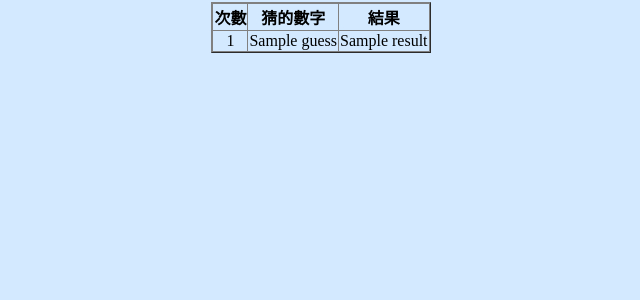
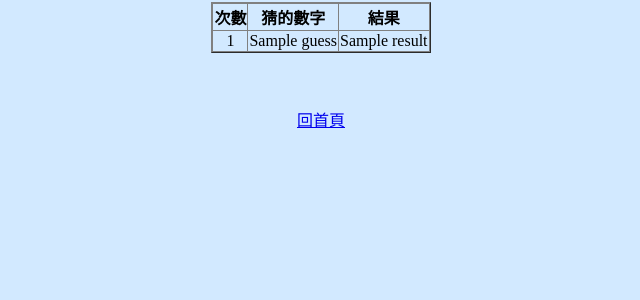
Before and after one commit to hawhawian/Number_Game_App, a Flask app: template templates/game.html in a window 1280 px wide. Shown: the part 226-526 px from the top of the page, without its empty margins (319-959 px from the left). Run offline with Flask 3, Linux system fonts and the light colour scheme; the template is opened without the code that fills it: most values are stand-ins (such as "Sample title", 1, 10 or a date in 2020).

Commit message:
homepage button

```diff
--- a/templates/game.html
+++ b/templates/game.html
@@ -31,5 +31,9 @@
         </tr>
         {% endfor %}
     </table>
+    <br>
+    <br>
+    <br>
+    <a href="index.html">回首頁</a>
 </body>
 </html>
```
